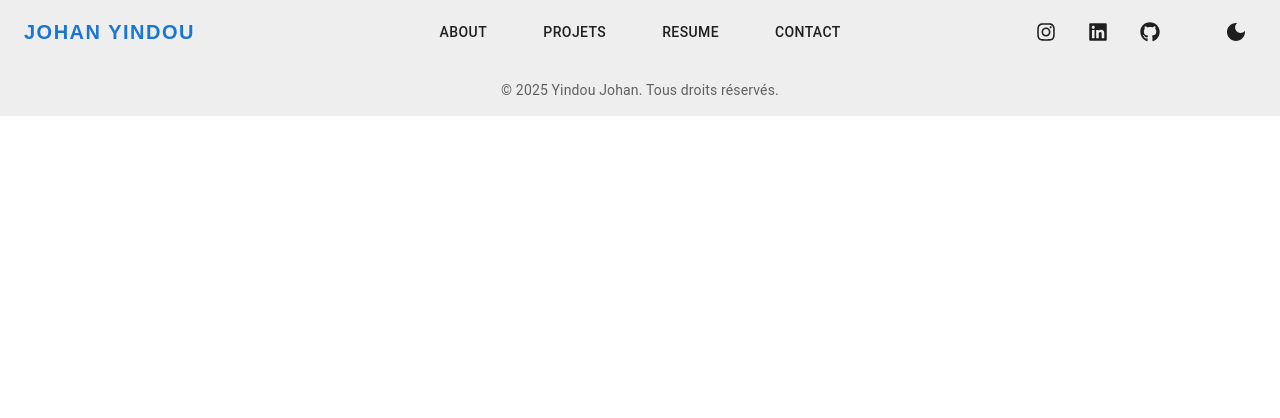
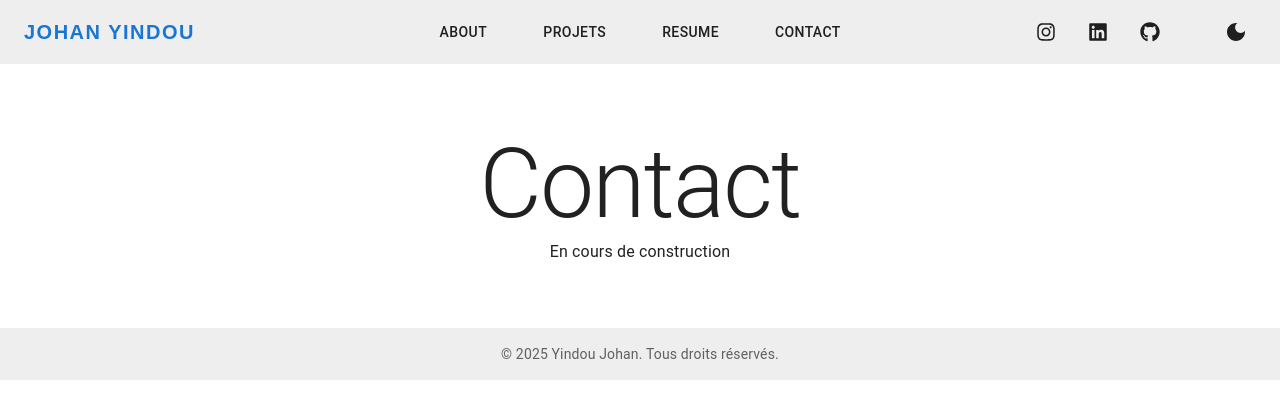
Before and after one commit to JohanYindou/my-portfolio, a React (Vite) app: page /contact in a window 1280 px wide. Shown: the top 418 px of the page. Built offline with nearby package versions, Linux system fonts and the light colour scheme.

Commit message:
`Added missing page components and updated routes`

```diff
--- a/src/App.tsx
+++ b/src/App.tsx
@@ -6,10 +6,10 @@ import { ThemeProviderWrapper } from './context/ThemeContext.tsx';
 import { BrowserRouter as Router, Routes, Route } from 'react-router-dom';
 import Navbar from './components/Navbar.tsx';
 import Home from './pages/Home.tsx';
-// import About from './pages/About.tsx';
-// import Projets from './pages/Projets.tsx';
-// import Resume from './pages/Resume.tsx';
-// import Contact from './pages/Contact.tsx';
+import About from './pages/About.tsx';
+import Projets from './pages/Projets.tsx';
+import Resume from './pages/Resume.tsx';
+import Contact from './pages/Contact.tsx';
 import Footer from './components/Footer.tsx';
 
 ReactDOM.createRoot(document.getElementById('root')!).render(
@@ -25,10 +25,10 @@ ReactDOM.createRoot(document.getElementById('root')!).render(
         --- */}
         <Routes>
           <Route path='/' element={<Home />} />
-          {/* <Route path='/about' element={<About />} />
+          <Route path='/about' element={<About />} />
           <Route path='/projets' element={<Projets />} />
           <Route path='/resume' element={<Resume />} />
-          <Route path='/contact' element={<Contact />} /> */}
+          <Route path='/contact' element={<Contact />} />
         </Routes>
         <Footer />
       </Router>
--- a/src/pages/About.tsx
+++ b/src/pages/About.tsx
@@ -0,0 +1,17 @@
+import React from 'react';
+import '../styles/App.css';
+import { Container, Box, Typography } from '@mui/material';
+
+
+const About: React.FC = () => {
+    return (
+        <Container maxWidth="md" >
+            <Box sx={{ my: 8 }}>
+                <Typography variant="h1">About</Typography>
+                <Typography variant="body1">En cours de construction</Typography>
+            </Box>
+      </Container>
+    );
+};
+
+export default About;
--- a/src/pages/Contact.tsx
+++ b/src/pages/Contact.tsx
@@ -0,0 +1,17 @@
+import React from 'react';
+import '../styles/App.css';
+import { Container, Box, Typography } from '@mui/material';
+
+
+const Contact: React.FC = () => {
+    return (
+        <Container maxWidth="md" >
+            <Box sx={{ my: 8 }}>
+                <Typography variant="h1">Contact</Typography>
+                <Typography variant="body1">En cours de construction</Typography>
+            </Box>
+      </Container>
+    );
+};
+
+export default Contact;
--- a/src/pages/Home.tsx
+++ b/src/pages/Home.tsx
@@ -13,7 +13,6 @@ const Home: React.FC = () => {
       {/* --- Conteneur 2 : Section des projets --- */}
       <ProjectsSection />
       {/* --- Conteneur 3 : Pied de page --- */}
-
     </>
   );
 };
--- a/src/pages/Projets.tsx
+++ b/src/pages/Projets.tsx
@@ -0,0 +1,17 @@
+import React from 'react';
+import '../styles/App.css';
+import { Container, Box, Typography } from '@mui/material';
+import { projects } from '../data/projects';
+
+const Projets : React.FC = () => {
+    return (
+        <Container maxWidth="md" >
+            <Box sx={{ my: 8 }}>
+                <Typography variant="h1">Projects</Typography>
+                <Typography variant="body1">En cours de construction</Typography>
+            </Box>
+        </Container>
+    );
+};
+
+export default Projets
--- a/src/pages/Resume.tsx
+++ b/src/pages/Resume.tsx
@@ -0,0 +1,16 @@
+import React from 'react';
+import '../styles/App.css';
+import { Container, Box, Typography } from '@mui/material';
+
+const Resume: React.FC = () => {
+    return (
+        <Container maxWidth="md" >
+                    <Box sx={{ my: 8 }}>
+                        <Typography variant="h1">Resume</Typography>
+                        <Typography variant="body1">En cours de construction</Typography>
+                    </Box>
+        </Container>
+    );
+};
+
+export default Resume;
```
